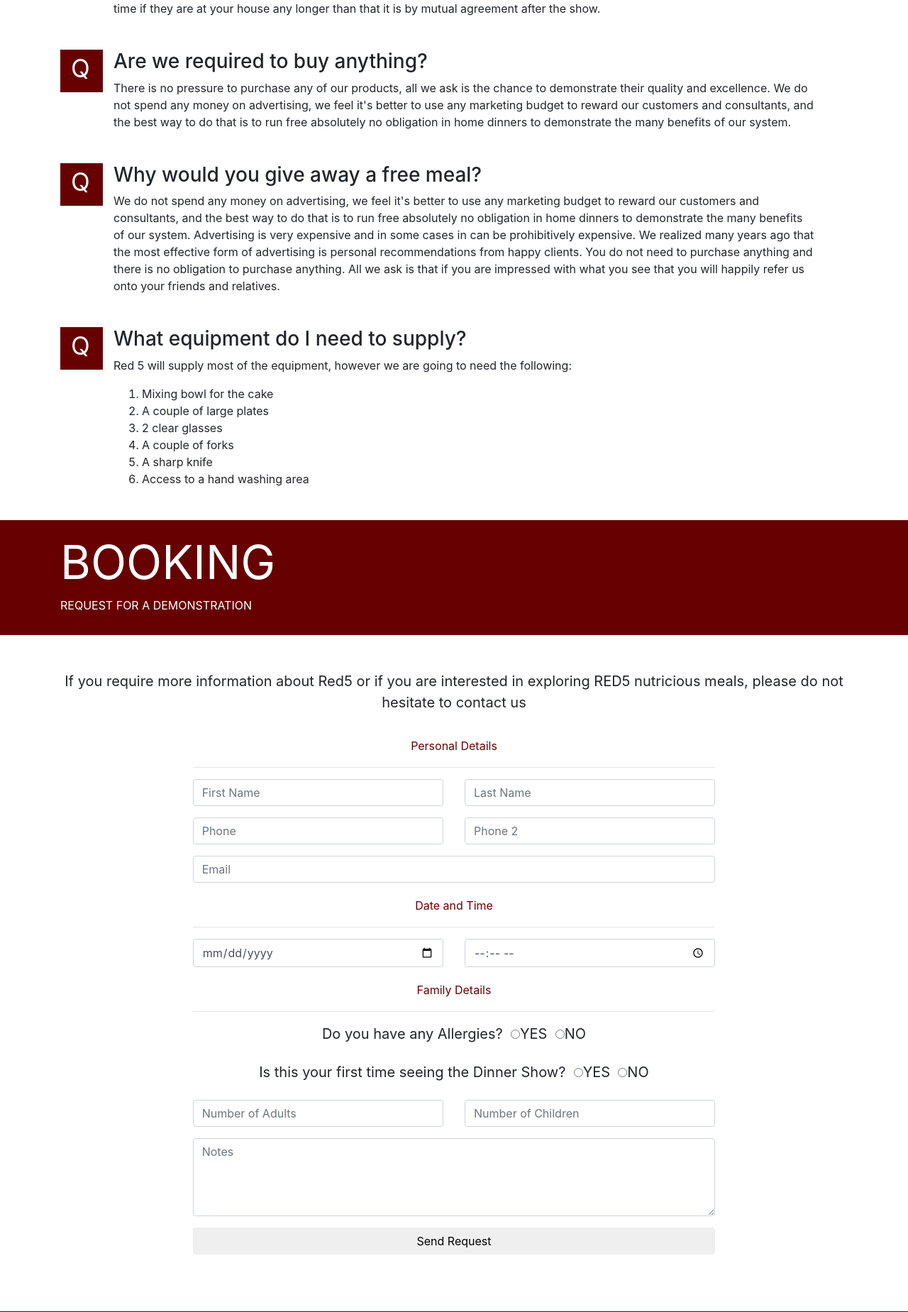
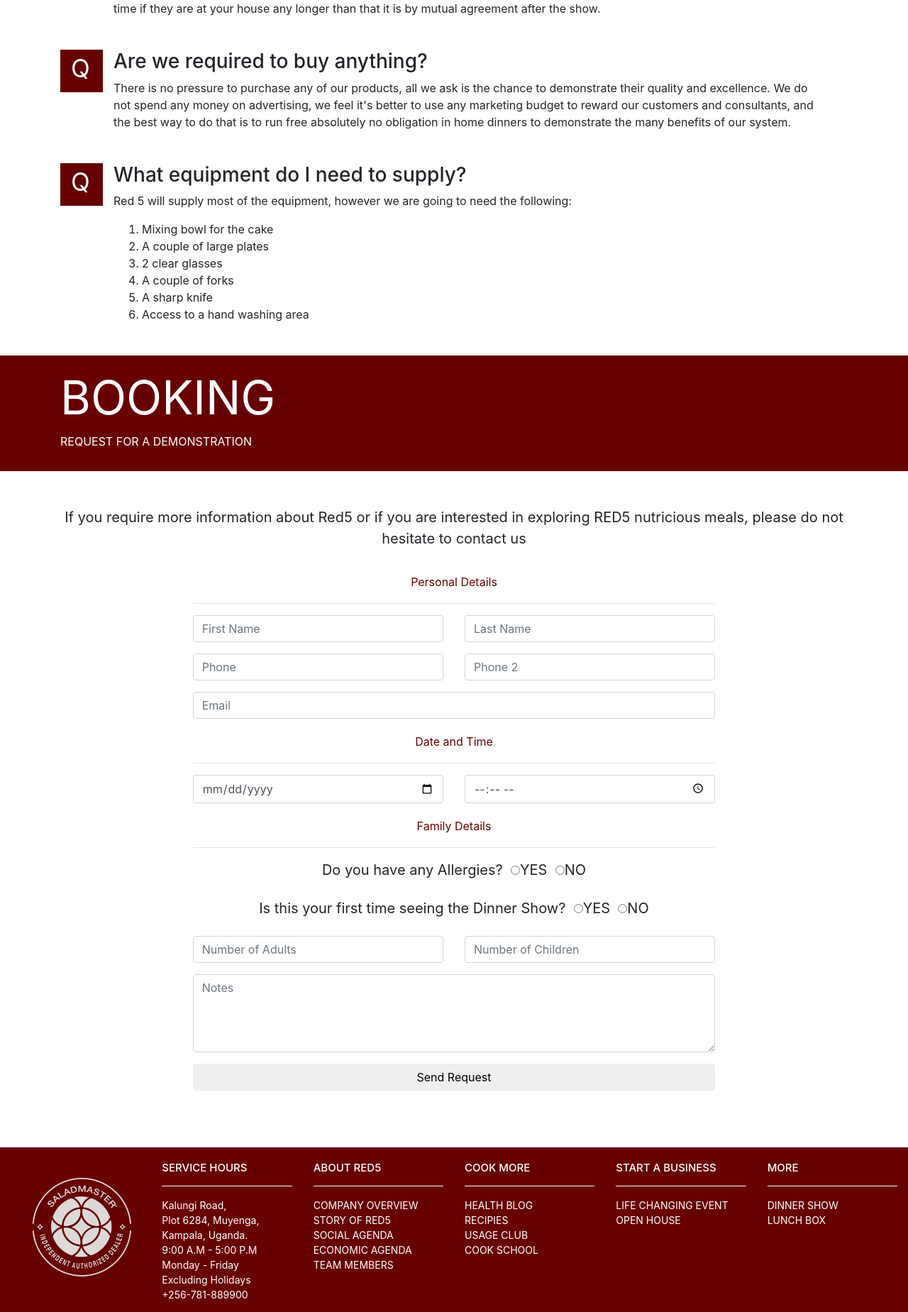
Before and after one commit to DrKimpatrick/freshredfive, a Flask app: page /dinnershow in a window 1280 px wide. Shown: the part 3475-5324 px from the top of the page at 71% size. Run offline with Flask 2, Linux system fonts and the light colour scheme; some libraries are stand-ins or nearby versions.

Commit message:
remove the faq not required by the client

```diff
--- a/templates/dinnershow.html
+++ b/templates/dinnershow.html
@@ -110,14 +110,6 @@
 			<div class="col-sm-11 qnanswer">
 	          	<h3>Are we required to buy anything?</h3>
 				<p>There is no pressure to purchase any of our products, all we ask is the chance to demonstrate their quality and excellence. We do not spend any money on advertising, we feel it's better to use any marketing budget to reward our customers and consultants, and the best way to do that is to run free absolutely no obligation in home dinners to demonstrate the many benefits of our system.</p>
-			</div>
-		</div>
-      	<div class="row">
-			<div class="col-sm-1 question-icon">Q</div>
-			<div class="col-sm-11 qnanswer">
-	          	<h3>Why would you give away a free meal?</h3>
-				<p>We do not spend any money on advertising, we feel it's better to use any marketing budget to reward our customers and consultants, and the best way to do that is to run free absolutely no obligation in home dinners to demonstrate the many benefits of our system. Advertising is very expensive and in some cases in can be prohibitively expensive. We realized many years ago that the most effective form of advertising is personal recommendations from happy clients. You do not need to purchase anything and there is no obligation to purchase anything.
-	All we ask is that if you are impressed with what you see that you will happily refer us onto your friends and relatives.</p>
 			</div>
 		</div>
       	<div class="row">
```
